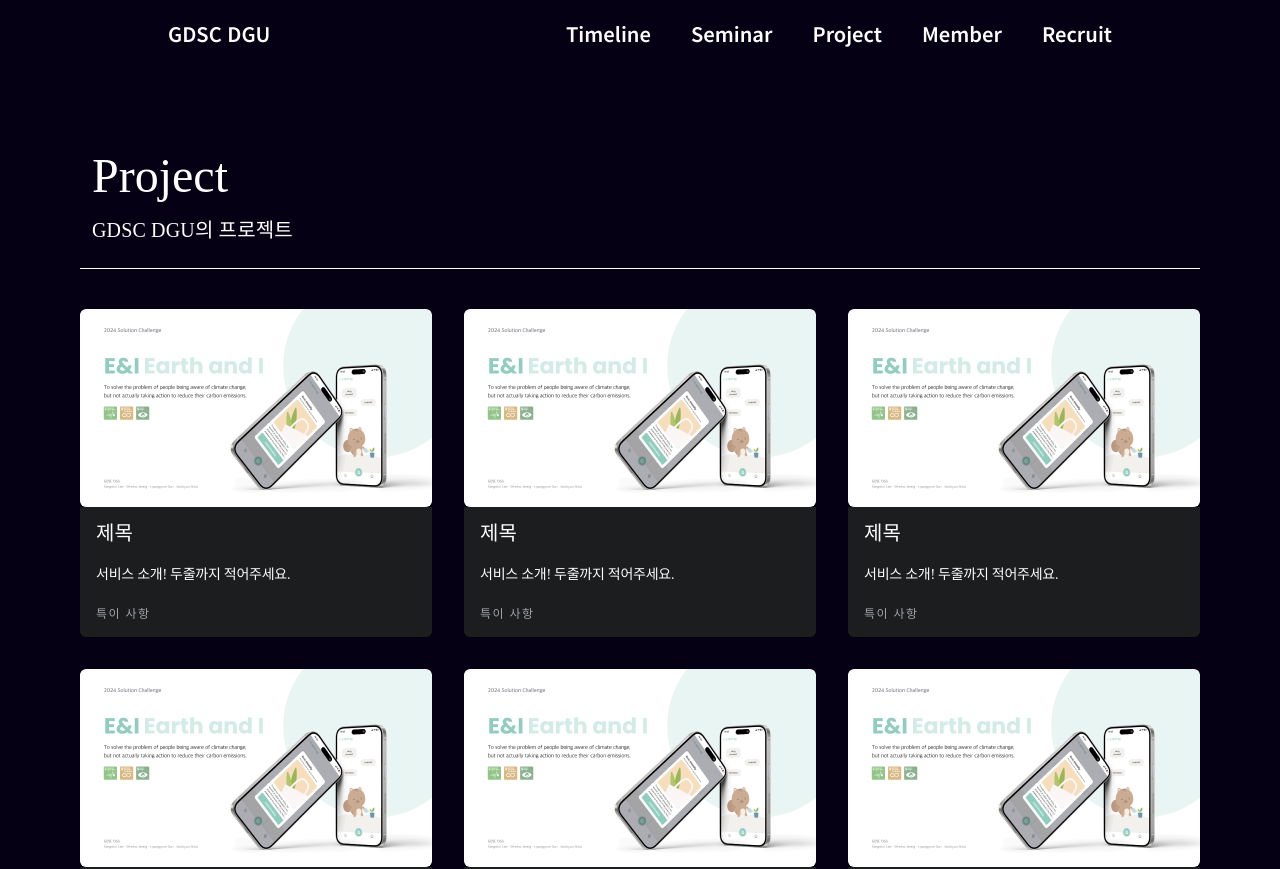
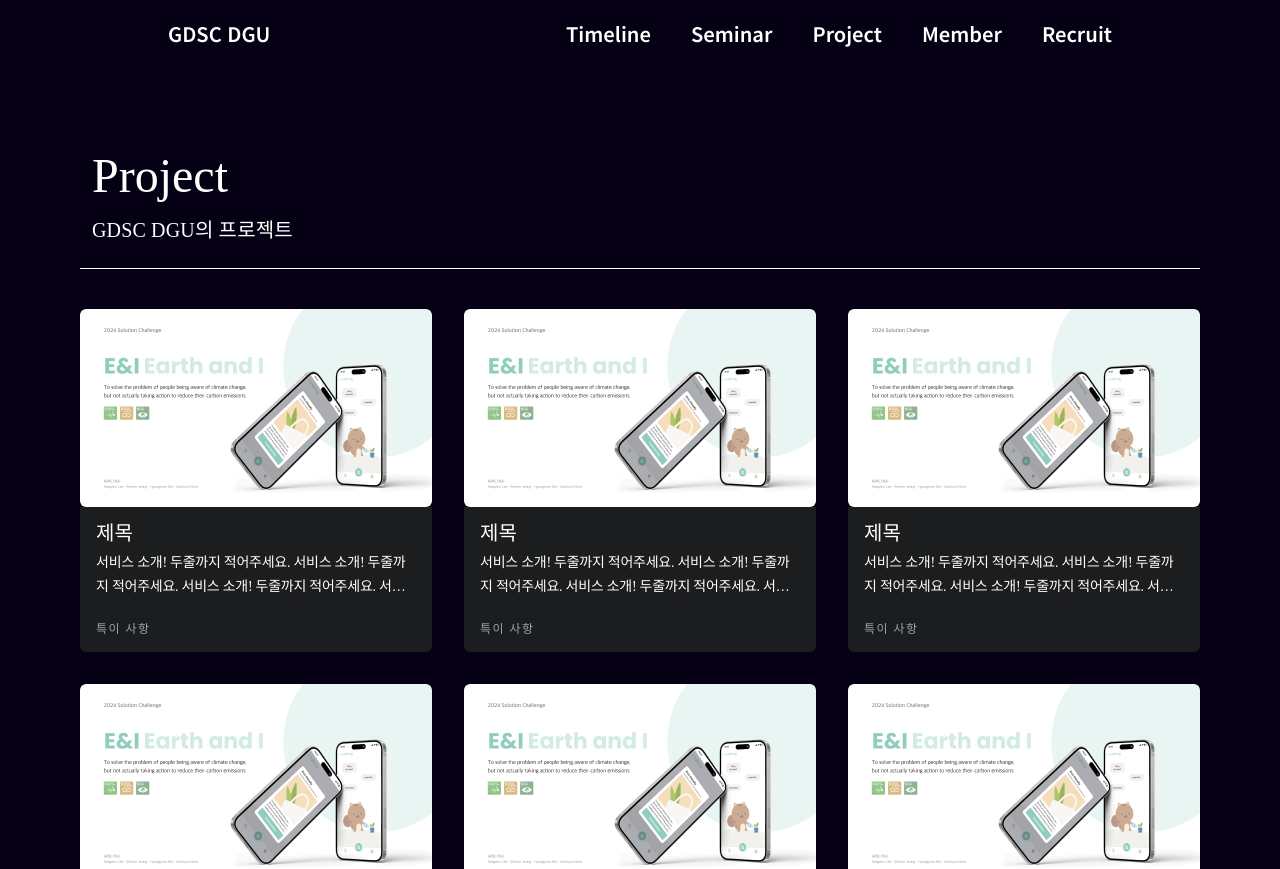
Before and after one commit to GDSC-DGU/gdsc-dgu, a Next.js app: page /project in a window 1280 px wide. Shown: the top 869 px of the page. Built offline with nearby package versions, Linux system fonts and the light colour scheme; a web font is replaced by a local one.

Commit message:
🎨 Style: 프로젝트 카드 내용 height 고정 및 2줄 이상 말줄임표 #31

```diff
--- a/src/components/project/card/ProjectCard.tsx
+++ b/src/components/project/card/ProjectCard.tsx
@@ -26,9 +26,13 @@ const ProjectCard = () => {
           }}
         ></div>
         <div className="w-full p-4 pt-3 rounded-b-md bg-mono_900">
-          <div className="pb-4 H6">제목</div>
-          <div className="pb-5 B2">서비스 소개! 두줄까지 적어주세요.</div>
-          <div className="Cap text-mono_400">특이 사항</div>
+          <div className="pb-1 H6">제목</div>
+          <div className="B2 h-[3.2rem] text-overflow-custom">
+            서비스 소개! 두줄까지 적어주세요. 서비스 소개! 두줄까지 적어주세요.
+            서비스 소개! 두줄까지 적어주세요. 서비스 소개! 두줄까지 적어주세요.
+            서비스 소개! 두줄까지 적어주세요.
+          </div>
+          <div className="pt-5 Cap text-mono_400">특이 사항</div>
         </div>
       </Link>
     </section>
--- a/src/styles/globals.css
+++ b/src/styles/globals.css
@@ -88,4 +88,15 @@
     font-size: 0.75rem;
     line-height: calc(14 / 12);
   }
+
+  /* 2줄 이상 말줄임표 */
+  .text-overflow-custom {
+    text-overflow: ellipsis;
+    overflow: hidden;
+    word-break: break-word;
+
+    display: -webkit-box;
+    -webkit-line-clamp: 2;
+    -webkit-box-orient: vertical;
+  }
 }
```
